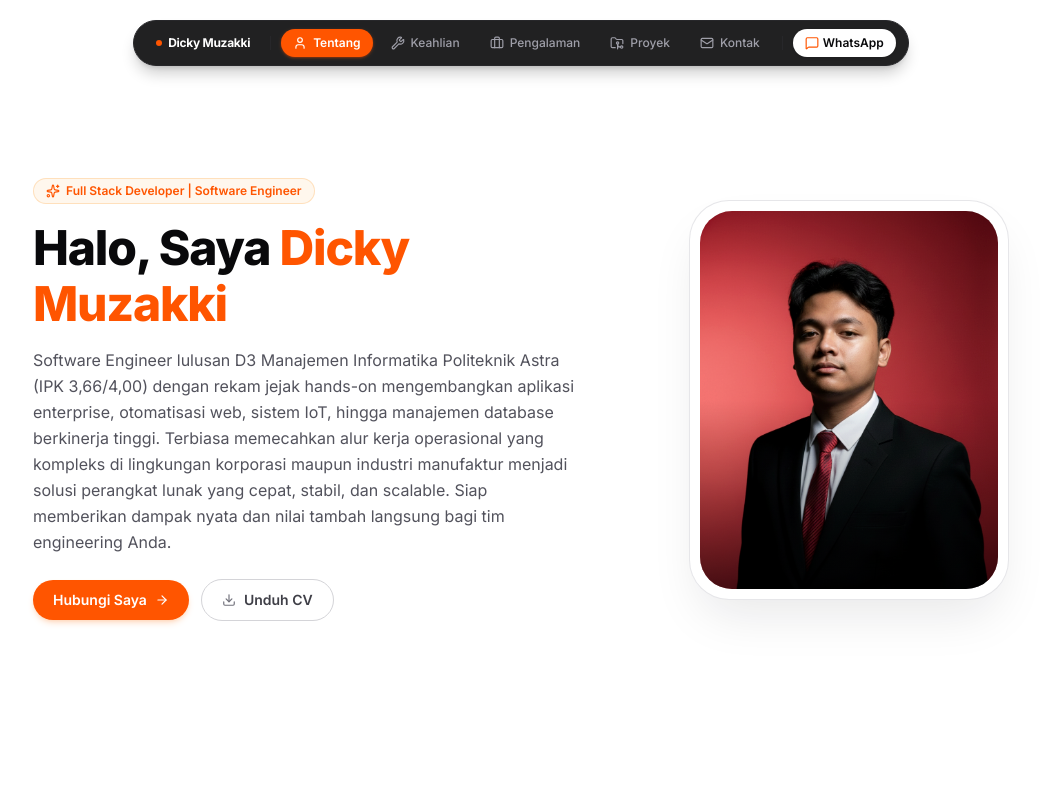
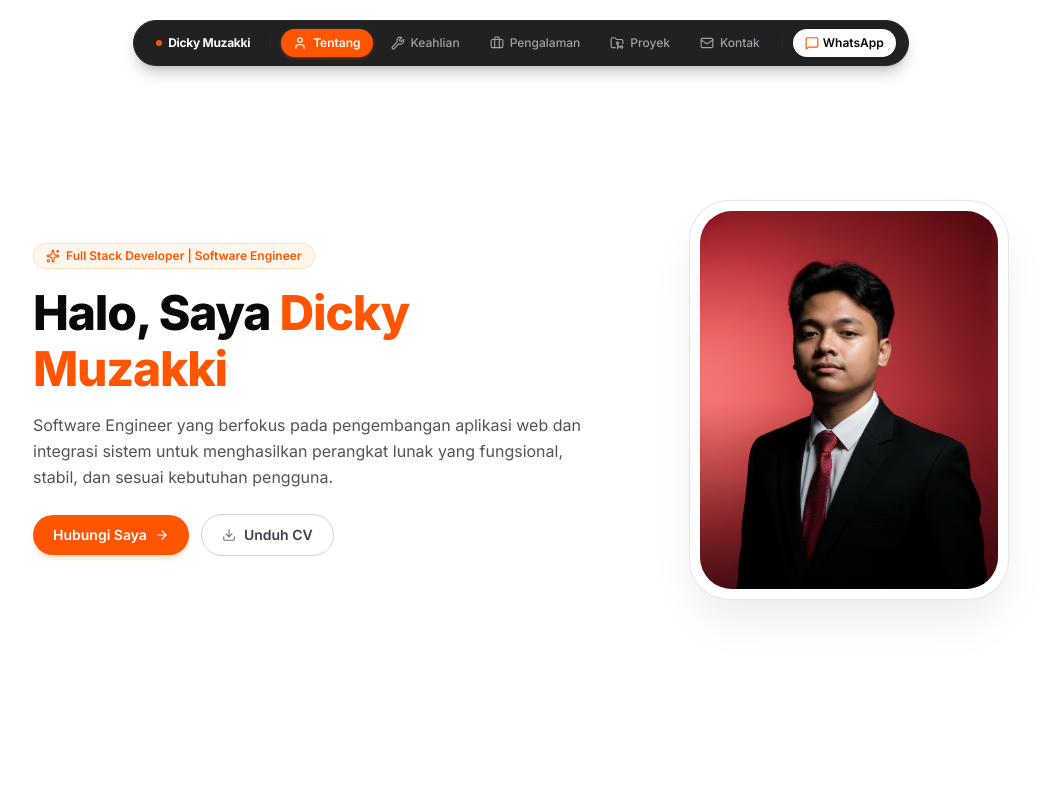
Before and after one commit to SeekorApel/Portofolio-Dicky, a Next.js app: page / in a window 1280 px wide. Shown: the top 798 px of the page, without its empty margins (119-1159 px from the left). Built offline with nearby package versions, Linux system fonts and the light colour scheme.

Commit message:
revamp description about

```diff
--- a/data/portfolioData.ts
+++ b/data/portfolioData.ts
@@ -50,7 +50,7 @@ export const portfolioData = {
   personal: {
     name: "Dicky Muzakki",
     title: "Full Stack Developer | Software Engineer",
-    shortBio: "Software Engineer lulusan D3 Manajemen Informatika Politeknik Astra (IPK 3,66/4,00) dengan rekam jejak hands-on mengembangkan aplikasi enterprise, otomatisasi web, sistem IoT, hingga manajemen database berkinerja tinggi. Terbiasa memecahkan alur kerja operasional yang kompleks di lingkungan korporasi maupun industri manufaktur menjadi solusi perangkat lunak yang cepat, stabil, dan scalable. Siap memberikan dampak nyata dan nilai tambah langsung bagi tim engineering Anda.",
+    shortBio: "Software Engineer yang berfokus pada pengembangan aplikasi web dan integrasi sistem untuk menghasilkan perangkat lunak yang fungsional, stabil, dan sesuai kebutuhan pengguna.",
     location: "Bekasi / Jakarta, Indonesia",
     status: "Terbuka untuk Peluang Baru",
     email: "dickymuzakki06@gmail.com",
```
